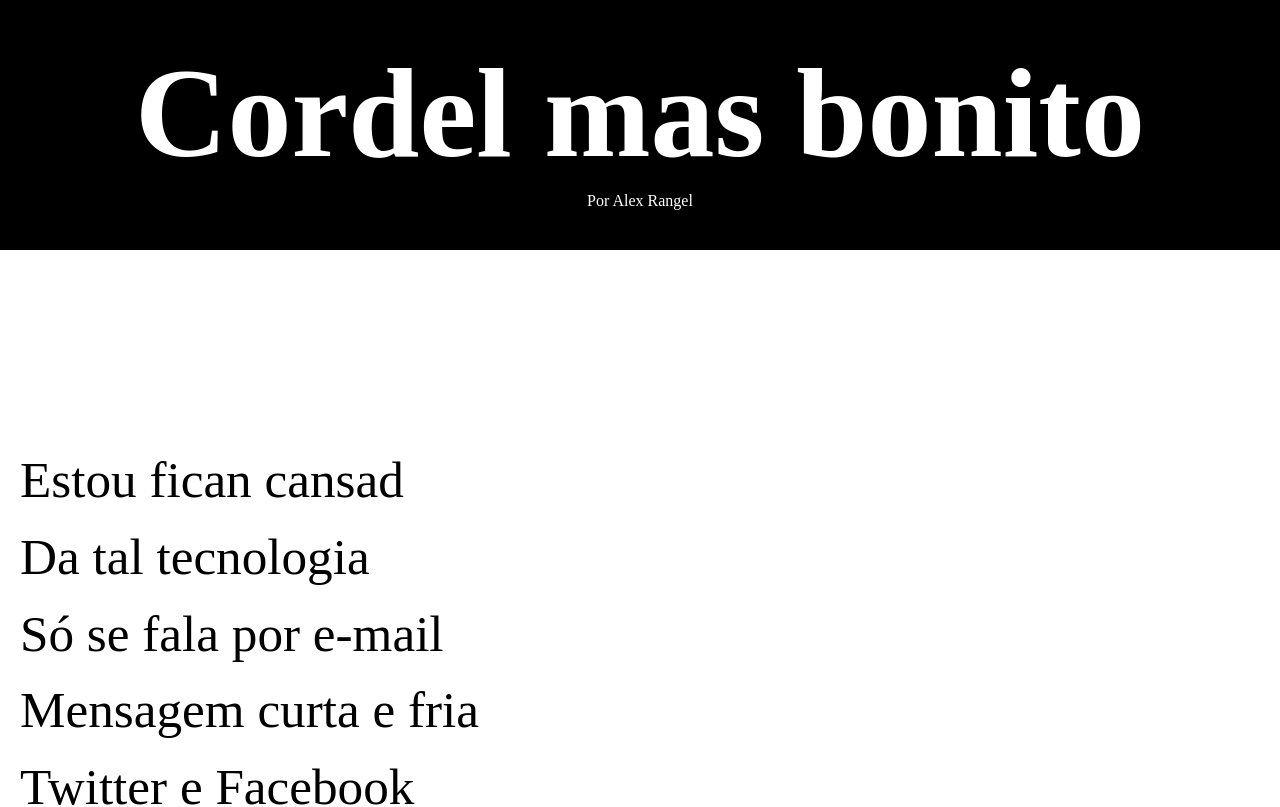
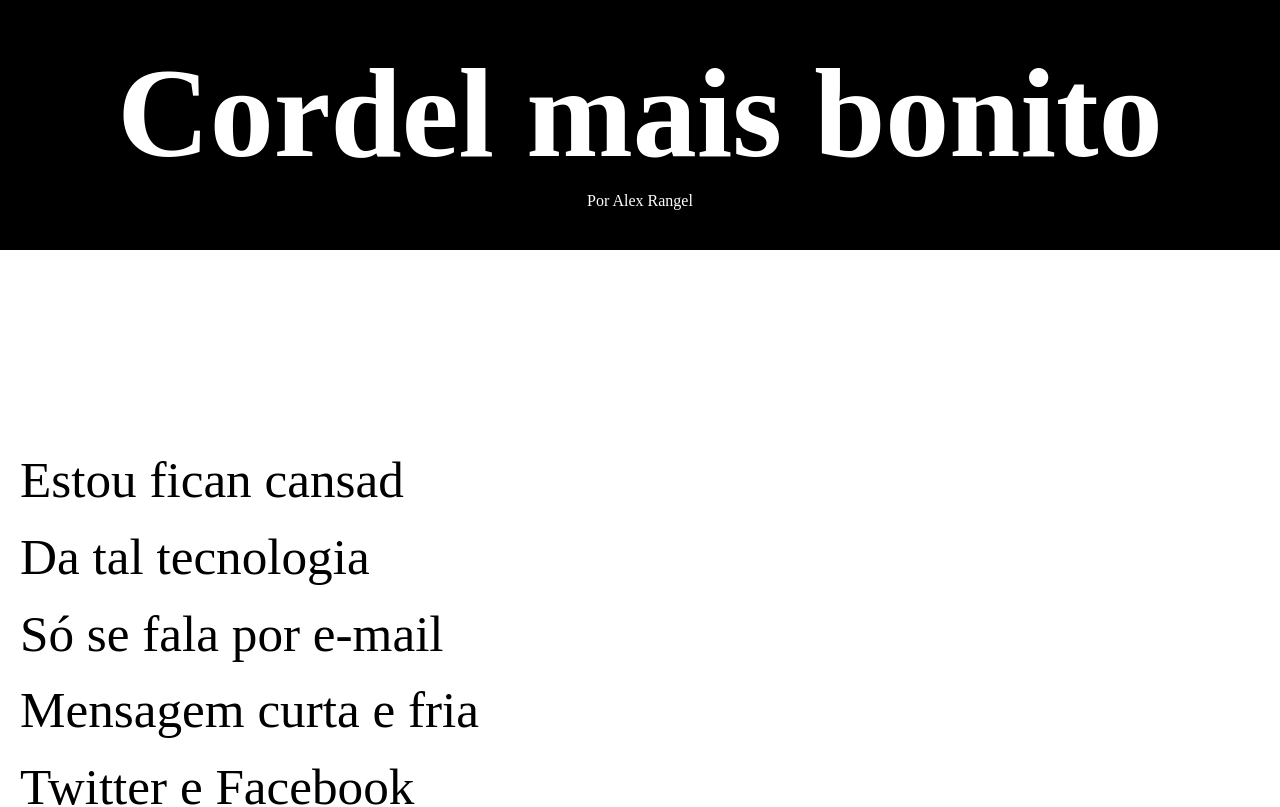
Before and after one commit to alex-rangel/cordel, a plain HTML site: page index.html in a window 1280 px wide. Shown: the top 807 px of the page. Drawn offline with Linux system fonts and the light colour scheme.

Commit message:
Update index.html

```diff
--- a/index.html
+++ b/index.html
@@ -8,7 +8,7 @@
 </head>
 <body>
     <header>
-        <h1>Cordel mas bonito</h1>
+        <h1>Cordel mais bonito</h1>
         <p>Por</p>
         <a href="https://www.recantodasletras.com.br/poesias/3186743" target="_blank">Alex Rangel</a>
     </header>
```
